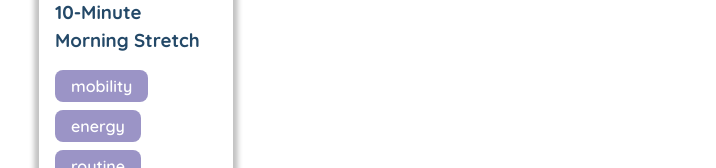
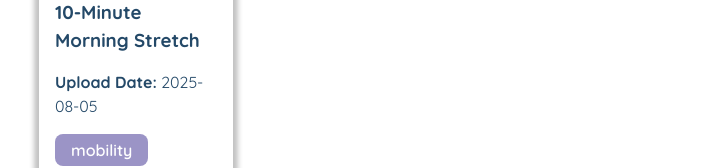
Before and after one commit to HalfElfAlistair/Health-Assured-Tech-Task, a React (Vite) app: page / in a window 1280 px wide. Shown: the part 553-721 px from the top of the page, without its empty margins (278-994 px from the left). Built offline with nearby package versions, Linux system fonts and the light colour scheme.

Commit message:
adding upload date to ResourceCard, for better UX as sort is by date

```diff
--- a/src/components/ResourceCard/ResourceCard.tsx
+++ b/src/components/ResourceCard/ResourceCard.tsx
@@ -5,12 +5,13 @@ interface ResourceCardProps {
 }
 
 export const ResourceCard = ({ resource }: ResourceCardProps) => {
-    const { id, title, thumbnail, tags, duration, category } = resource;
+    const { id, title, thumbnail, tags, duration, category, date_uploaded } = resource;
     return (
         <div key={id} className="resource-card" data-testid="resource-card" data-group={category}>
             <img src={thumbnail} alt="" />
             <div className="resource-card-content">
                 <h3 data-testid="resource-title">{title}</h3>
+                <p data-testid="date"><strong>Upload Date:</strong> {date_uploaded}</p>
                 <div className="tags">
                     {tags.map((tag: string, i: number) => {
                         return i < 3 && (
```
